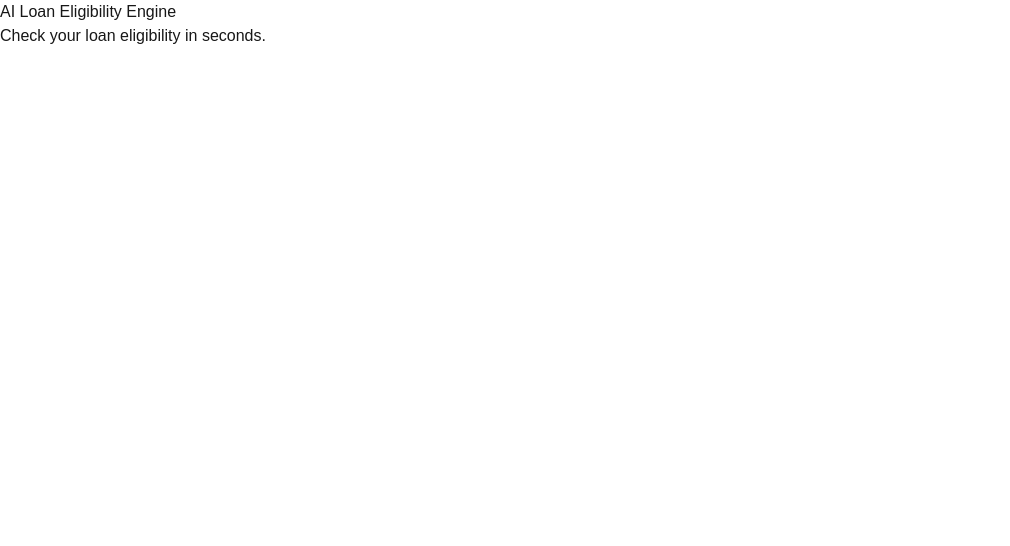
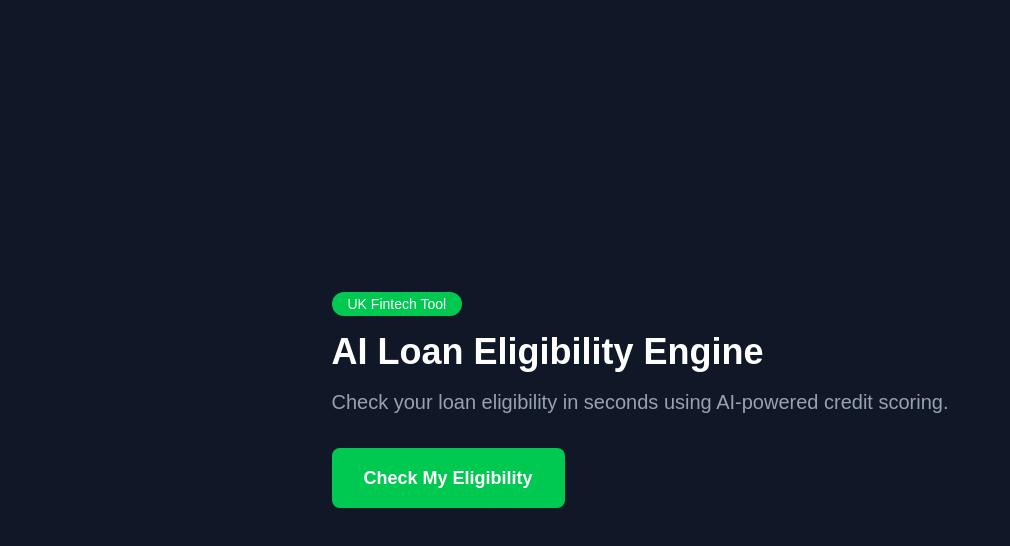
Before and after one commit to ChNafi222/AI-Loan-Eligibility-Next-app, a Next.js app: page / in a window 1280 px wide. Shown: the top 546 px of the page, without its empty margins (0-1010 px from the left). Built offline with nearby package versions, Linux system fonts and the light colour scheme.

Commit message:
building homepage ui with tailwind css

```diff
--- a/app/page.tsx
+++ b/app/page.tsx
@@ -1,8 +1,21 @@
 export default function HomePage() {
   return (
-    <main>
-      <h1>AI Loan Eligibility Engine</h1>
-      <p>Check your loan eligibility in seconds.</p>
+    <main className="min-h-screen bg-gray-900 flex flex-col items-center justify-center">
+      <div>
+         <span className="bg-green-500 text-white text-sm px-4 py-1 rounded-full">
+              UK Fintech Tool
+         </span>
+         <h1 className="text-4xl font-bold text-white mt-4">
+           AI Loan Eligibility Engine
+         </h1>
+         <p className="text-gray-400 text-xl text-center mt-4">
+            Check your loan eligibility in seconds using AI-powered credit scoring.
+         </p>
+
+         <button className="bg-green-500 text-white px-8 py-4 rounded-lg text-lg font-semibold mt-8">
+            Check My Eligibility
+         </button>
+      </div>
     </main>
   )
 }
```
